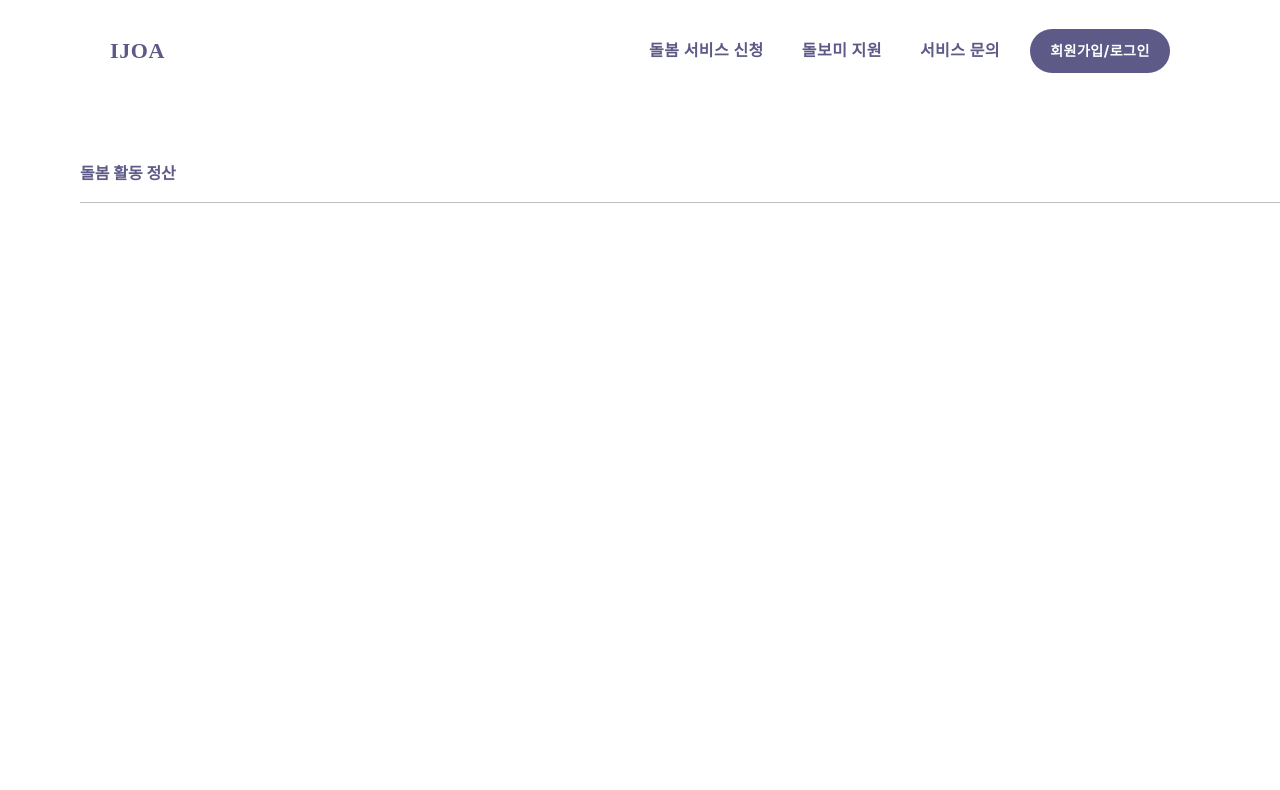
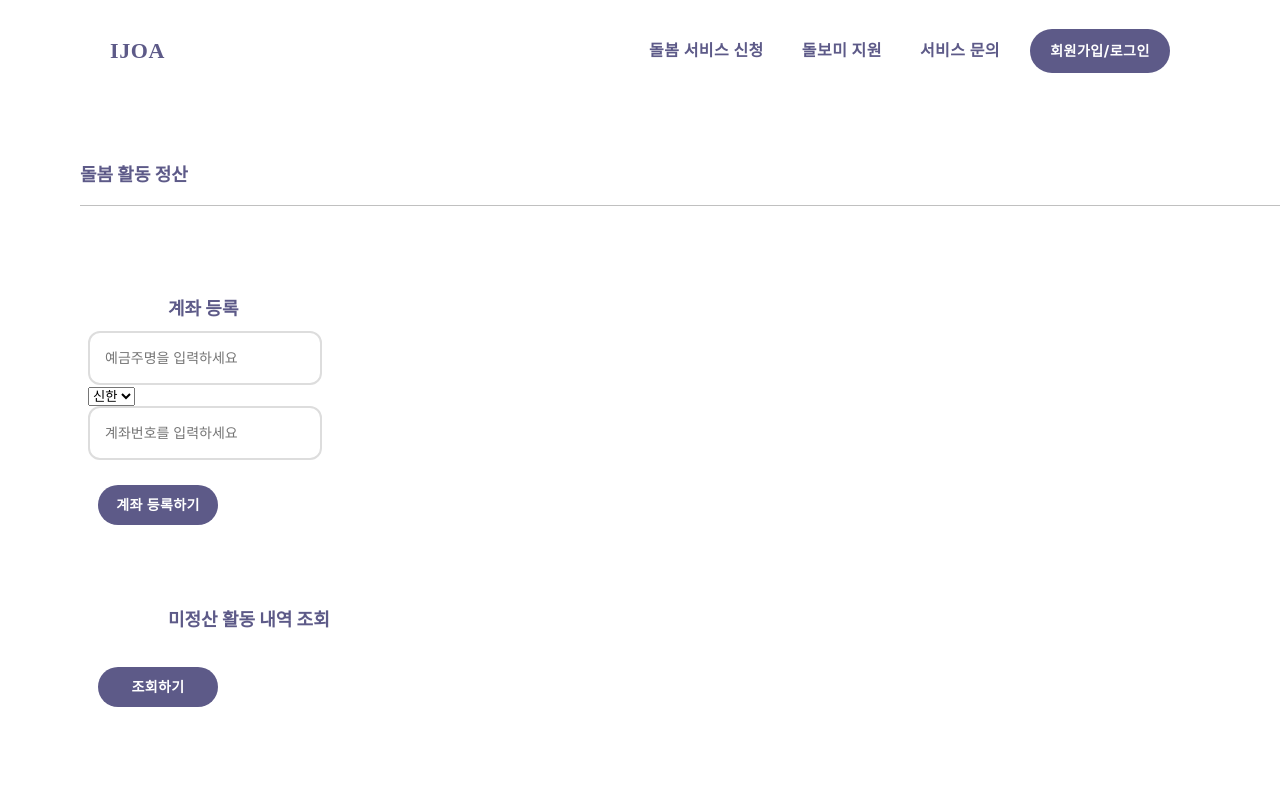
Before and after one commit to hyeyeonismm/ijoa-project, a React (Create React App) app in the folder frontend/: page /cost in a window 1280 px wide. Shown: the top 790 px of the page. Built offline with nearby package versions, Linux system fonts and the light colour scheme.

Commit message:
Edit CostPage

```diff
--- a/frontend/src/pages/CostPage.js
+++ b/frontend/src/pages/CostPage.js
@@ -1,8 +1,45 @@
+import React, { useState } from "react";
 import Header from "../components/Header";
-import { Button, Box, TextField } from "@mui/material";
+import { Button, Box, TextField, Container } from "@mui/material";
 import { styled } from "@mui/material/styles";
+import CostedModal from "../components/CostedModal";
+import UncostedModal from "../components/UncostedModal";
+import Footer from "../components/Footer";
+
+const BANKS = [
+  { value: "sh", name: "신한" },
+  { value: "nh", name: "농협" },
+  { value: "kb", name: "국민" },
+  { value: "ibk", name: "기업" },
+];
+
+const SelectBank = (props) => {
+  return (
+    <select>
+      {props.options.map((option) => (
+        <option
+          key={option.value}
+          value={option.value}
+        >
+          {option.name}
+        </option>
+      ))}
+      </select>
+
+    );
+};
+
 
 function CostPage() {
+
+  const [open, setOpen] = useState(false);
+
+  const UncostedModalOpen = () => setOpen(true);
+  const UncostedModalClose = () => setOpen(false);
+
+  const CostedModalOpen = () => setOpen(true);
+  const CostedModalClose = () => setOpen(false);
+
   return (
     <>
       <Header />
@@ -16,6 +53,27 @@ function CostPage() {
           my: 1,
         }}
       />
+      <Container>
+        <Container>
+          <Title>계좌 등록</Title>
+          <InputDepositorName type="text" placeholder="예금주명을 입력하세요" />
+          <SelectBank options={BANKS} placeholder="은행을 선택하세요"/>
+          <InputAccountNumber type="text" placeholder="계좌번호를 입력하세요" />
+          <SubmitAccount >계좌 등록하기</SubmitAccount>
+        </Container>
+
+        <Container>
+          <Title>미정산 활동 내역 조회</Title>
+          <ModalButton onClick={UncostedModalOpen}>조회하기</ModalButton>
+          <Title>활동비 정산 내역 조회</Title>
+          <ModalButton onClick={CostedModalOpen}>조회하기</ModalButton>
+        </Container>
+      </Container>
+      <Footer/>
+
+      <CostedModal open={open} handleClose={CostedModalClose}/>
+      <UncostedModal open={open} handleClose={UncostedModalClose}/>
+
     </>
   );
 }
@@ -23,7 +81,80 @@ const Title = styled(Box)(() => ({
   padding: "80px 0px 10px 80px",
   fontWeight: 700,
   color: "#5D5A88",
-  fontSize: 16,
+  fontSize: 18,
 }));
 
+// const Title = styled(Box)(() => ({
+//   color: "#5d5a88",
+//   padding: "20px 0px 5px 0px",
+//   fontWeight: 700,
+//   fontSize: 18,
+// }));
+
+const InputDepositorName = styled("input")(() => ({
+  display: "flex",
+  borderRadius: "12px",
+  border: "2px solid #ddd",
+  width: 200,
+  height: 30,
+  padding: "10px 15px",
+  justifyContent: "space-between",
+  //margin: "30px 0px 10px 0px",
+  alignItems: "center",
+  color: "black",
+  fontSize: 14,
+  "&:focus": {
+    outline: "none",
+  },
+}))
+
+const InputAccountNumber = styled("input")(() => ({
+  display: "flex",
+  borderRadius: "12px",
+  border: "2px solid #ddd",
+  width: 200,
+  height: 30,
+  padding: "10px 15px",
+  justifyContent: "space-between",
+  //margin: "30px 0px 10px 0px",
+  alignItems: "center",
+  color: "black",
+  fontSize: 14,
+  "&:focus": {
+    outline: "none",
+  },
+}))
+
+// const SelectBank = styled("select")(() => ({
+
+// }))
+
+const SubmitAccount = styled(Button)(() => ({
+  background: "#5D5A88",
+  color: "white",
+  fontWeight: "700",
+  fontSize: "14px",
+  width: "120px",
+  height: "40px",
+  borderRadius: "50px",
+  margin: "25px 0px 0px 10px",
+  "&:hover": {
+    background: "#5D5A88",
+  },
+}))
+
+const ModalButton = styled(Button)(() => ({
+  background: "#5D5A88",
+  color: "white",
+  fontWeight: "700",
+  fontSize: "14px",
+  width: "120px",
+  height: "40px",
+  borderRadius: "50px",
+  margin: "25px 0px 0px 10px",
+  "&:hover": {
+    background: "#5D5A88",
+  },
+}))
+
 export default CostPage;
```
